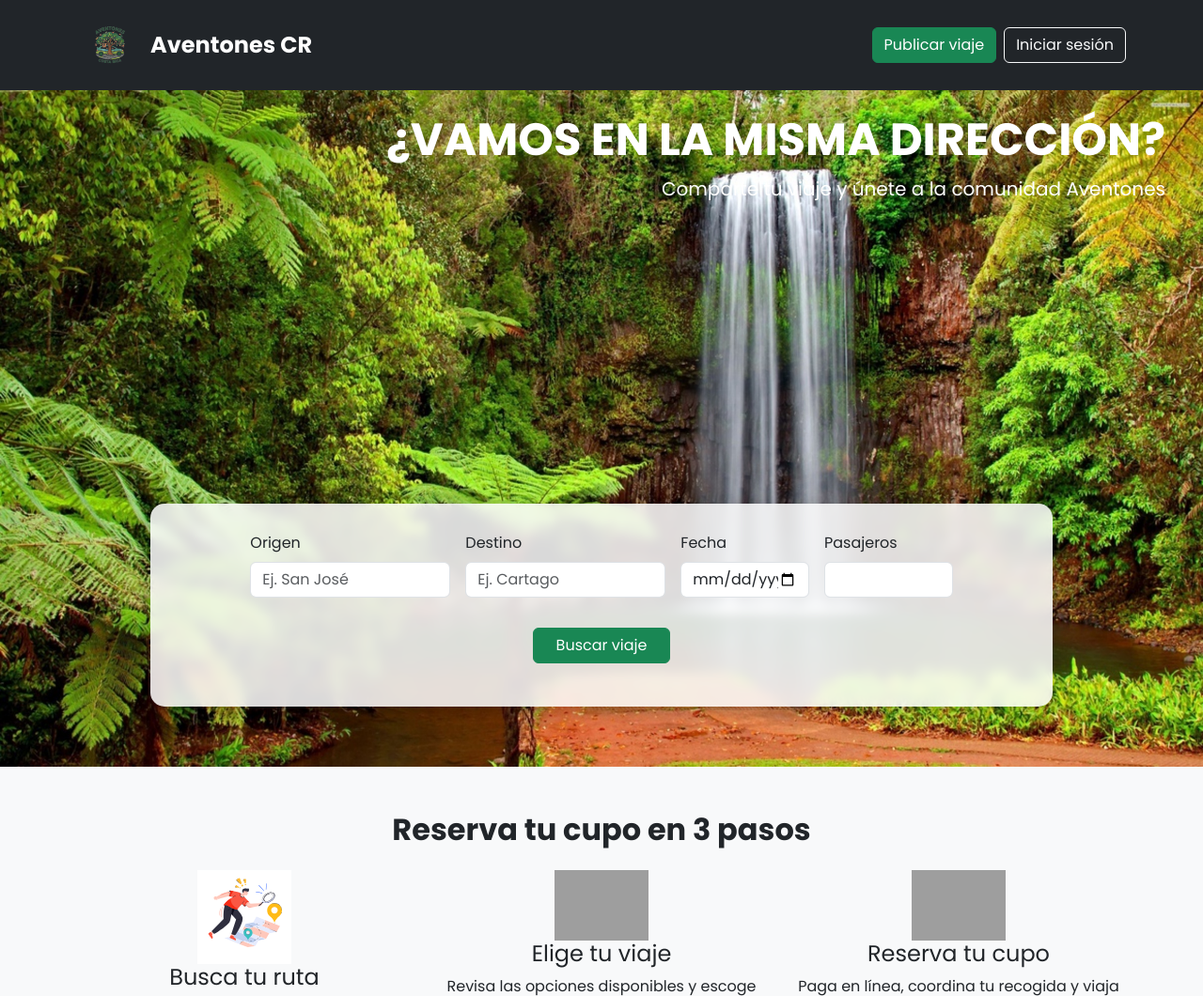
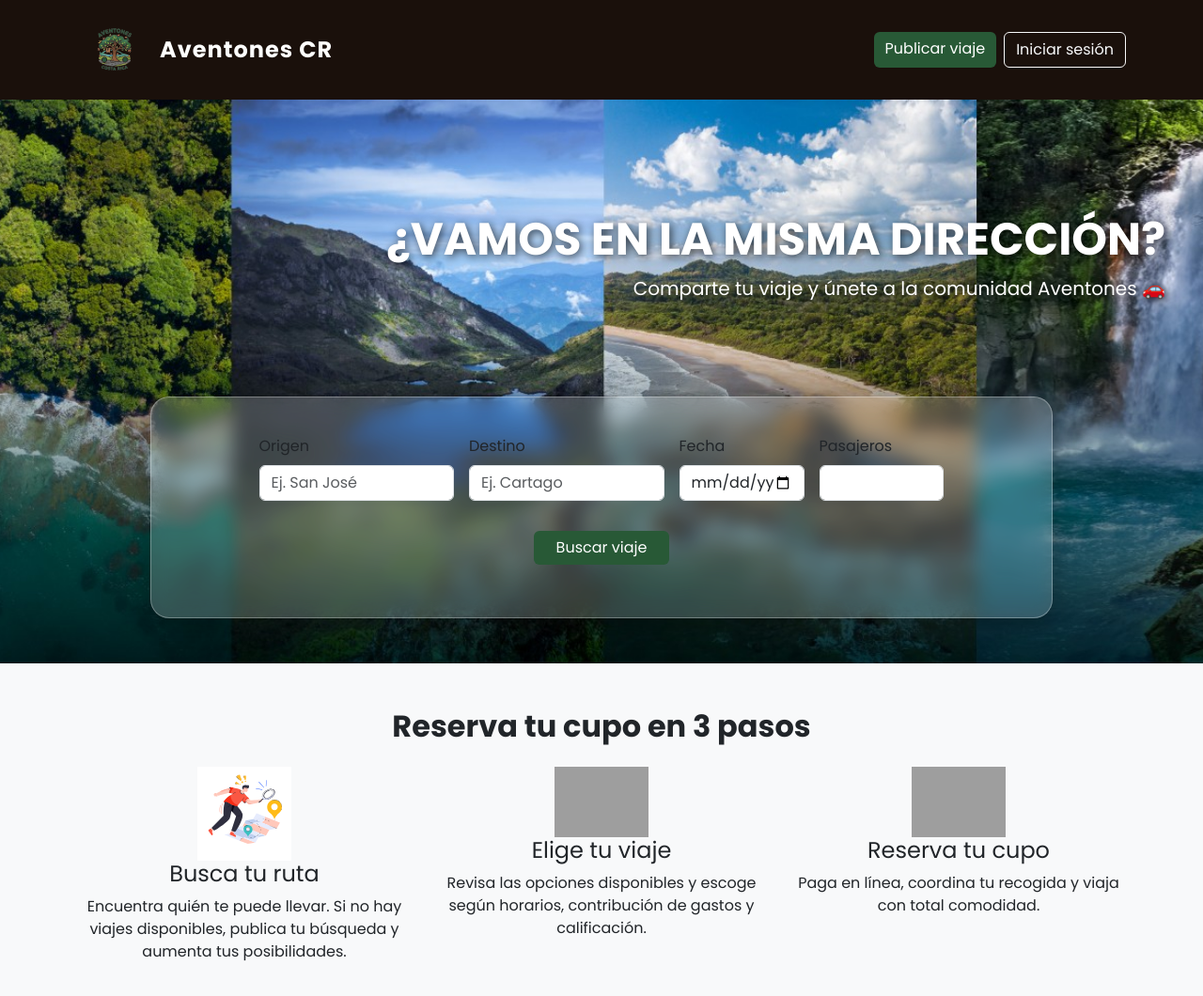
Before and after one commit to Sweetkriiz/aventonescr.com, a PHP site: page / in a window 1280 px wide. Shown: the top 1060 px of the page at 94% size. Run offline with PHP 8.4, Linux system fonts and the light colour scheme; grey boxes are pictures that could not be loaded.

Commit message:
Se eliminaron imagenes

```diff
--- a/public/css/index.css
+++ b/public/css/index.css
@@ -44,16 +44,28 @@ footer {
   color: #fff;
 }
 
-/* Ajustes del carrusel */
-.carousel-item img {
+/* Imagen principal */
+img.w-100 {
   height: 600px;
   object-fit: cover;
 }
 
-.carousel-caption-top {
-  z-index: 20;
-}
-
+/* Texto con sombra */
 .text-shadow {
   text-shadow: 2px 2px 10px rgba(0, 0, 0, 0.7);
 }
+.form-glass {
+  background: rgba(255, 255, 255, 0.2); /* más transparente */
+  backdrop-filter: blur(10px) saturate(150%);
+  -webkit-backdrop-filter: blur(10px) saturate(150%);
+  border-radius: 20px;
+  border: 1px solid rgba(255, 255, 255, 0.3);
+  box-shadow: 0 8px 25px rgba(0, 0, 0, 0.3);
+  padding: 40px;
+  transition: all 0.3s ease;
+}
+
+.form-glass:hover {
+  background: rgba(255, 255, 255, 0.3); /* se ilumina un poco al pasar el mouse */
+  transform: translateY(-3px);
+}
--- a/public/index.php
+++ b/public/index.php
@@ -1,8 +1,6 @@
 <?php
 session_start();
 include('includes/navbar.php');
-
-
 ?>
 
 <!DOCTYPE html>
@@ -11,8 +9,6 @@ include('includes/navbar.php');
   <meta charset="UTF-8">
   <meta name="viewport" content="width=device-width, initial-scale=1.0">
   <title>Aventones CR</title>
-  <!-- css -->
-  <link rel="stylesheet" href="../css/custom.css">
 
   <!-- Bootstrap -->
   <link href="https://cdn.jsdelivr.net/npm/bootstrap@5.3.8/dist/css/bootstrap.min.css" rel="stylesheet">
@@ -21,94 +17,68 @@ include('includes/navbar.php');
   <!-- Google Fonts -->
   <link href="https://fonts.googleapis.com/css2?family=Poppins:wght@400;600;700&display=swap" rel="stylesheet">
 
-  <style>
-    body { font-family: 'Poppins', sans-serif; }
-    .form-glass {
-      background: rgba(255, 255, 255, 0.85);
-      backdrop-filter: blur(6px);
-      border-radius: 15px;
-      box-shadow: 0 4px 20px rgba(0,0,0,0.3);
-      padding: 30px;
-    }
-  </style>
+  <!-- CSS personalizado -->
+  <link rel="stylesheet" href="css/index.css">
 </head>
+
 <body class="bg-light">
 
-  <!-- Carrusel -->
-  <div id="mainCarousel" class="carousel slide" data-bs-ride="carousel" data-bs-interval="2000">
-    <div class="carousel-inner">
-      <div class="carousel-item active">
-        <img src="../images/banner1.jpg" class="d-block w-100" alt="...">
-      </div>
-      <div class="carousel-item">
-        <img src="../images/banner2.jpg" class="d-block w-100" alt="...">
-      </div>
-      <div class="carousel-item">
-        <img src="../images/banner3.jpg" class="d-block w-100" alt="...">
-      </div>
-       <div class="carousel-item">
-        <img src="../images/banner4.jpg" class="d-block w-100" alt="...">
-      </div>
-      <div class="carousel-item">
-        <img src="../images/banner5.jpg" class="d-block w-100" alt="...">
-      </div>
-    </div>
-  </div>
+  <!-- Sección principal con imagen fija -->
+  <section class="position-relative">
+    <img src="images/Banner1.jpg" alt="Aventones" class="w-100" style="height: 600px; object-fit: cover;">
 
     <!-- FRASE EN LA ESQUINA DERECHA -->
-<div class="position-absolute text-end"
-     style="top: 120px; right: 40px; z-index: 20;">
+    <div class="position-absolute text-end" style="top: 120px; right: 40px; z-index: 20;">
       <h2 class="fw-bold text-white text-shadow display-5 mb-2">
         ¿VAMOS EN LA MISMA DIRECCIÓN?
       </h2>
       <p class="text-white fs-5 text-shadow mb-0">
-    Comparte tu viaje y únete a la comunidad Aventones
+        Comparte tu viaje y únete a la comunidad Aventones 🚗
       </p>
     </div>
 
-
-
-  <!-- Formulario flotante -->
+    <!-- FORMULARIO flotante sobre la imagen -->
     <div class="position-absolute start-50 translate-middle-x bottom-0 mb-5 w-75 form-glass">
       <form class="row g-3 justify-content-center">
         <div class="col-md-3">
           <label for="origen" class="form-label">Origen</label>
-        <input type="text" class="form-control" id="origen" placeholder="Ej. San José">
+          <input type="text" class="form-control" id="origen" placeholder="Ej. San José" required>
         </div>
         <div class="col-md-3">
           <label for="destino" class="form-label">Destino</label>
-        <input type="text" class="form-control" id="destino" placeholder="Ej. Cartago">
+          <input type="text" class="form-control" id="destino" placeholder="Ej. Cartago" required>
         </div>
         <div class="col-md-2">
           <label for="fecha" class="form-label">Fecha</label>
-        <input type="date" class="form-control" id="fecha">
+          <input type="date" class="form-control" id="fecha" required>
         </div>
         <div class="col-md-2">
           <label for="pasajeros" class="form-label">Pasajeros</label>
-        <input type="number" class="form-control" id="pasajeros" min="1">
+          <input type="number" class="form-control" id="pasajeros" min="1" required>
         </div>
         <div class="col-12 text-center">
           <button type="submit" class="btn btn-success mt-3 px-4">Buscar viaje</button>
         </div>
       </form>
     </div>
+  </section>
 
-  <!-- Sección 3 pasos -->
+  <!-- SECCIÓN 3 PASOS -->
   <section class="container text-center my-5">
     <h2 class="fw-bold mb-4">Reserva tu cupo en 3 pasos</h2>
     <div class="row gy-4">
       <div class="col-md-4">
-        <img src="../images/paso1.svg" width="100" alt="">
+        <img src="images/paso1.svg" width="100" alt="">
         <h4>Busca tu ruta</h4>
         <p>Encuentra quién te puede llevar. Si no hay viajes disponibles, publica tu búsqueda y aumenta tus posibilidades.</p>
       </div>
       <div class="col-md-4">
-        <img src="../images/paso2.svg" width="100" alt="">
+        <img src="images/paso2.svg" width="100" alt="">
         <h4>Elige tu viaje</h4>
         <p>Revisa las opciones disponibles y escoge según horarios, contribución de gastos y calificación.</p>
       </div>
       <div class="col-md-4">
-        <img src="../images/paso3.svg" width="100" alt="">
+        <img src="images/paso3.svg" width="100" alt="">
         <h4>Reserva tu cupo</h4>
         <p>Paga en línea, coordina tu recogida y viaja con total comodidad.</p>
       </div>
```
Also changed, not shown: public/images/banner1.jpg, public/images/banner2.jpg (deleted), public/images/banner3.jpg (deleted), public/images/banner4.jpg (deleted), public/images/banner5.jpg (deleted). Lines whose indentation alone changed are shown as unchanged.
